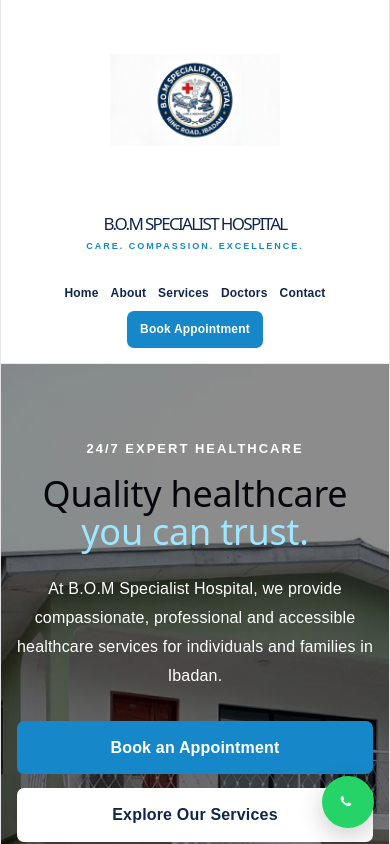
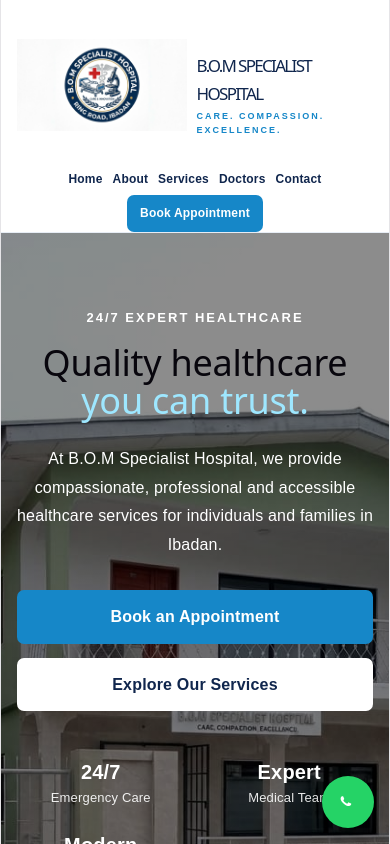
Before and after one commit to zarryolly-code/BOM-SPECIALIST-HOSPITAL, a React app in the folder frontend/: page / in a window 390 px wide. Shown: the top 844 px of the page. Built offline with nearby package versions, Linux system fonts and the light colour scheme; the HTML template or start-up script is replaced by a standard one.

Commit message:
Improve mobile navigation layout

```diff
--- a/frontend/src/App.css
+++ b/frontend/src/App.css
@@ -779,14 +779,18 @@
 
   .nav-container {
     flex-direction: column;
-    padding: 15px 0;
+    padding: 0;
+    gap: 0;
   }
 
   .brand {
-    width: 100%;
-    justify-content: center;
-    text-align: center;
-  }
+  width: 100%;
+  justify-content: center;
+  text-align: left;
+  flex-direction: row;
+  align-items: center;
+  gap: 10px;
+}
 
   .hospital-logo {
     width: 85px;
@@ -889,8 +893,9 @@
 @media (max-width: 480px) {
 
   .brand {
-    flex-direction: column;
-    gap: 5px;
+    flex-direction: row;
+    gap: 10px;
+    align-items: center;
   }
 
   .hospital-logo {
@@ -899,7 +904,7 @@
   }
 
   .nav {
-    gap: 8px 12px;
+    gap: 6px 10px;
   }
 
   .hero h2 {
```
Also changed, not shown: frontend/src/assets/bom-front-building.jpg (deleted).
